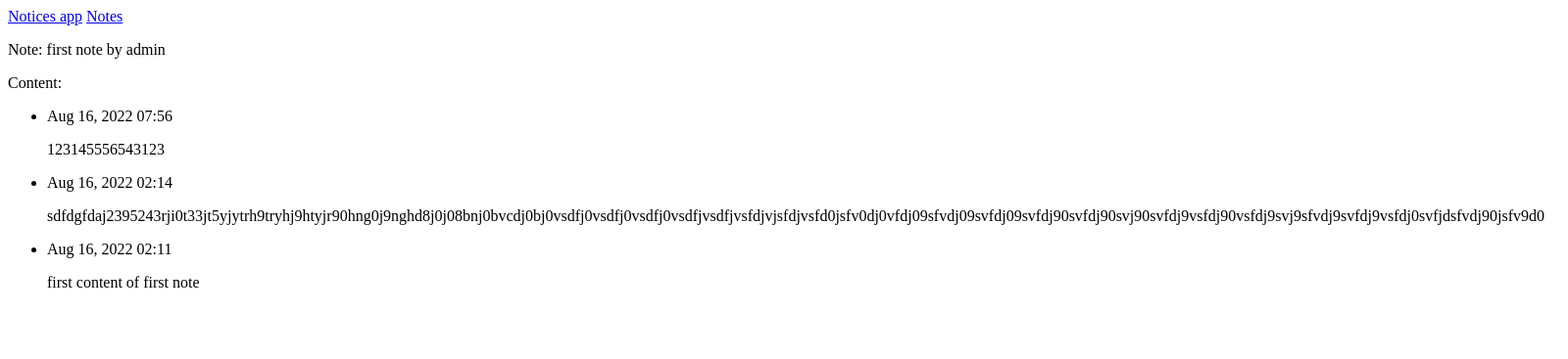
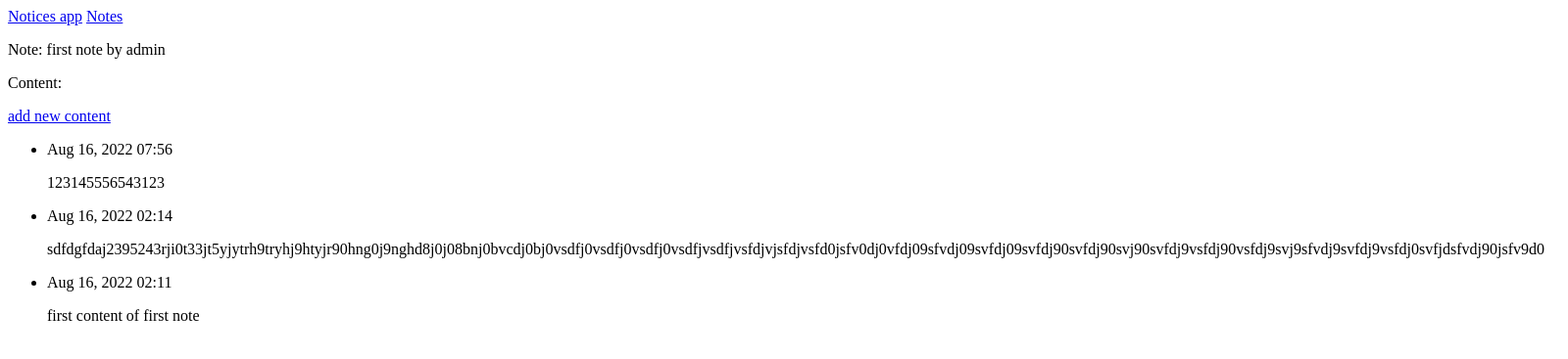
Before and after one commit to Ekrauseisaw/Notes, a Django app: page /notes/1/ in a window 1600 px wide. Shown: the top 367 px of the page at 98% size. Run offline with Django 4.2, Linux system fonts and the light colour scheme; data comes from the database, SQL or seed files in the repository; both versions use the stored data as it was after the commit.

Commit message:
Added ability to add new note and new content for particular note

```diff
--- a/notices/templates/notices/note.html
+++ b/notices/templates/notices/note.html
@@ -4,6 +4,9 @@
   <p>Note: {{ note }}</p>
 
   <p>Content:</p>
+    <p>
+      <a href="{% url 'notices:new_content' note.id %}">add new content</a>
+    </p>
   <ul>
     {% for content in content %}
       <li>
--- a/notices/templates/notices/notes.html
+++ b/notices/templates/notices/notes.html
@@ -14,4 +14,6 @@
     {% endfor %}
   </ul>
 
+    <a href="{% url 'notices:new_note' %}">Add a new note:</a>
+
 {% endblock content %}
--- a/notices/urls.py
+++ b/notices/urls.py
@@ -13,4 +13,10 @@ urlpatterns = [
 
     # Detail page for a single note
     path('notes/<int:note_id>/', views.note, name="note"),
+
+    # Page for adding new notes
+    path('new_note/', views.new_note, name="new_note"),
+
+    # Page for adding new content
+    path('new_content/<int:note_id>/', views.new_content, name="new_content"),
 ]
--- a/notices/views.py
+++ b/notices/views.py
@@ -1,5 +1,8 @@
 from django.shortcuts import render
+from django.http import HttpResponseRedirect, Http404
+from django.urls import reverse
 from .models import Note
+from .forms import NoteForm, ContentForm
 
 # Create your views here.
 
@@ -22,3 +25,41 @@ def note(request, note_id):
     self_content = note.content_set.order_by('-date_added')
     context = {'note': note, 'content': self_content}
     return render(request, 'notices/note.html', context)
+
+
+def new_note(request):
+    """Define a new note"""
+    if request.method != 'POST':
+        # No data, create empty form
+        form = NoteForm()
+    else:
+        # data POST sent, process the data
+        form = NoteForm(request.POST)
+        if form.is_valid():
+            #new_note = form.save(commit=False)
+            form.save()
+            return HttpResponseRedirect(reverse('notices:notes'))
+
+    context = {'form': form}
+    return render(request, 'notices/new_note.html', context)
+
+
+def new_content(request, note_id):
+    """Adding new content for particular note"""
+    note = Note.objects.get(id=note_id)
+
+    if request.method != 'POST':
+        # No data, create empty form
+        form = ContentForm()
+    else:
+        # data POST sent, process the data
+        form = ContentForm(data=request.POST)
+        if form.is_valid():
+            new_content = form.save(commit=False)
+            new_content.note = note
+            new_content.save()
+            return HttpResponseRedirect(reverse('notices:note',
+                                                args=[note_id]))
+
+    context = {'note': note, 'form': form}
+    return render(request, 'notices/new_content.html', context)
```
Also changed, not shown: notices/forms.py (added, +17 -0 lines), notices/templates/notices/new_content.html (added, +25 -0 lines), notices/templates/notices/new_note.html (added, +11 -0 lines), db.sqlite3.
